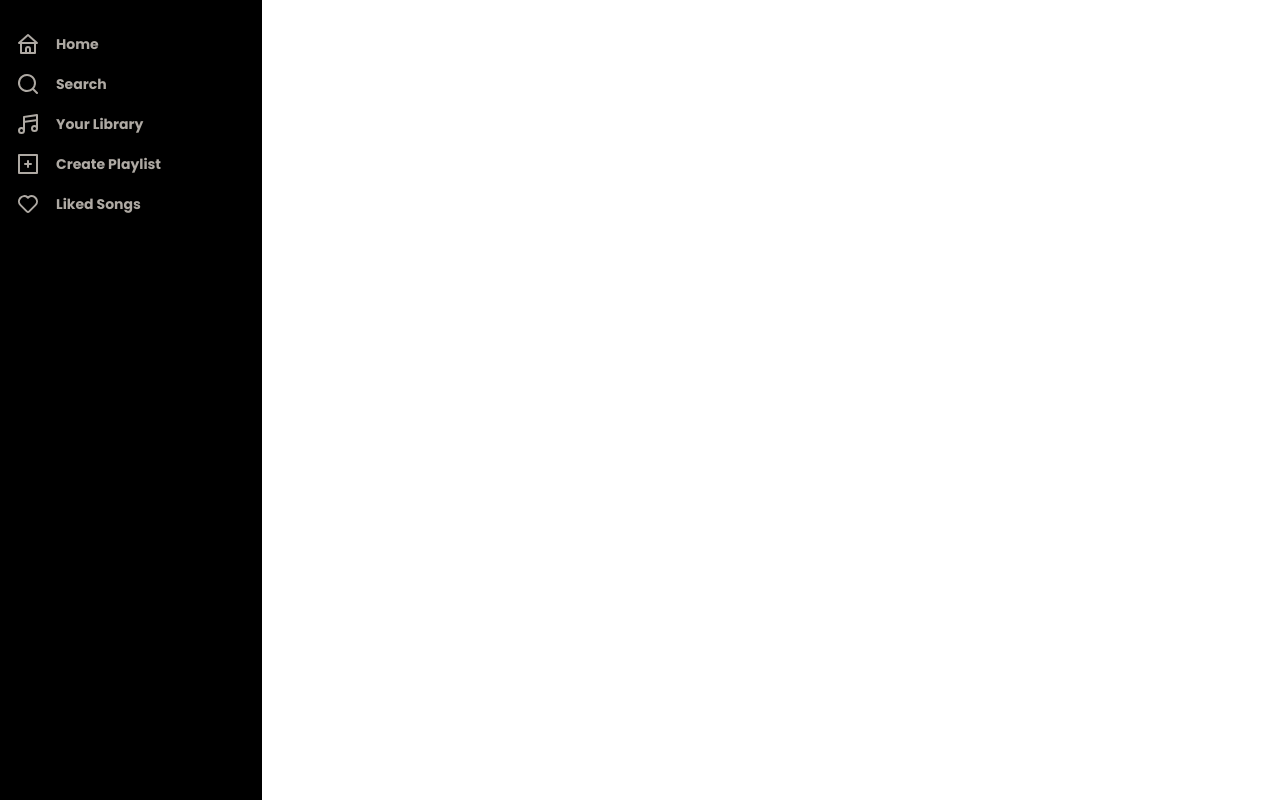
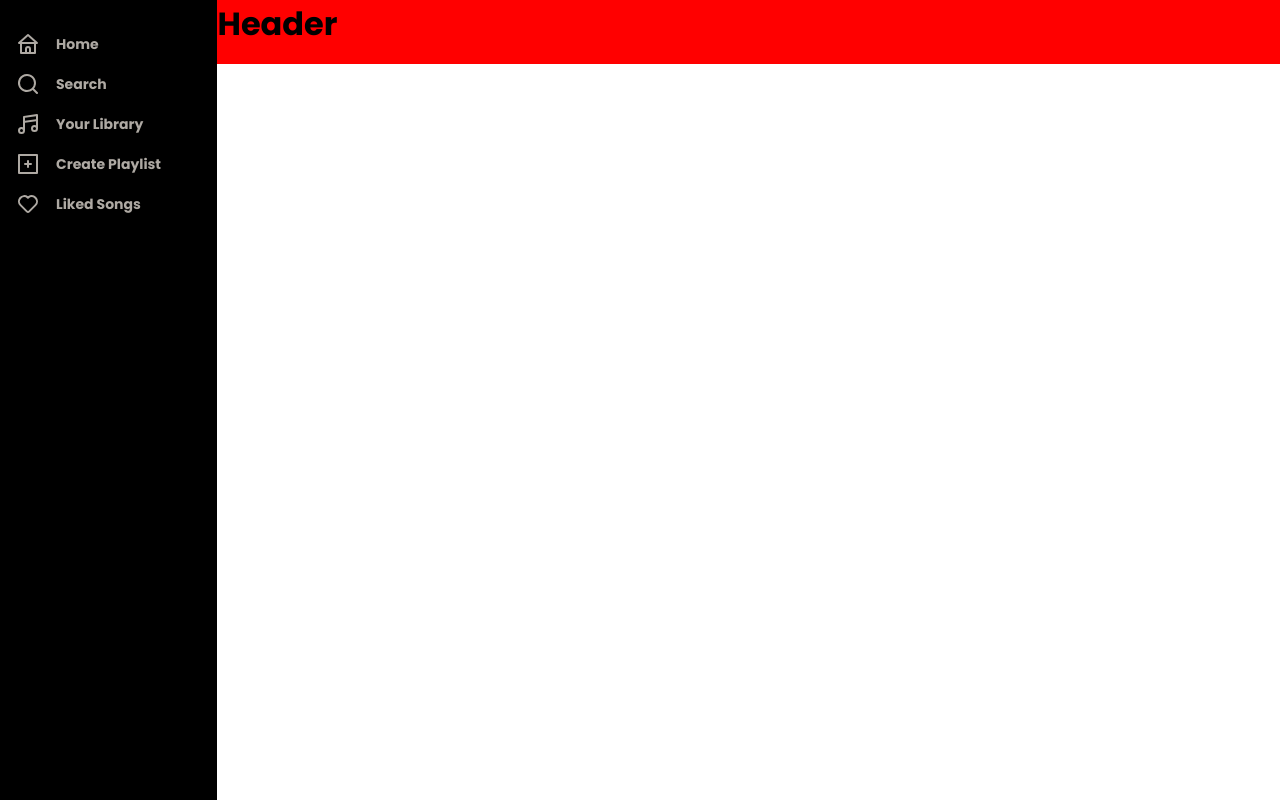
Before and after one commit to ahmadovdev/spotify-clone, a React (Vite) app: page / in a window 1280 px wide. Built offline with nearby package versions, Linux system fonts and the light colour scheme.

Commit message:
project-conf

```diff
--- /dev/null
+++ b/src/components/Header/index.jsx
@@ -0,0 +1,10 @@
+import React from "react";
+import {Container} from "./style";
+
+export const Header = () => {
+  return(
+    <Container>
+      <h1>Header</h1>
+    </Container>
+  );
+};
--- /dev/null
+++ b/src/components/Header/style.js
@@ -0,0 +1,9 @@
+import styled from "styled-components";
+
+const Container = styled.div`
+  width: 100%;
+  height: 64px;
+  background-color: red;
+`;
+
+export { Container };
--- a/src/layout/MainLayout.jsx
+++ b/src/layout/MainLayout.jsx
@@ -1,12 +1,17 @@
 import React from "react";
 import { Outlet } from "react-router-dom";
+import { Header } from "../components/Header";
 import SideBar from "../components/SideBar";
+import { Wrapper } from "./style";
 
 const MainLayout = () => {
   return (
     <React.Fragment>
+      <Wrapper>
       <SideBar />
+      <Header />
       <Outlet/>
+      </Wrapper>
     </React.Fragment>
   );
 };
--- /dev/null
+++ b/src/layout/style.js
@@ -0,0 +1,8 @@
+import styled from "styled-components";
+
+const Wrapper = styled.div`
+  display: flex;
+  flex-direction: row;
+`;
+
+export {Wrapper};
```
